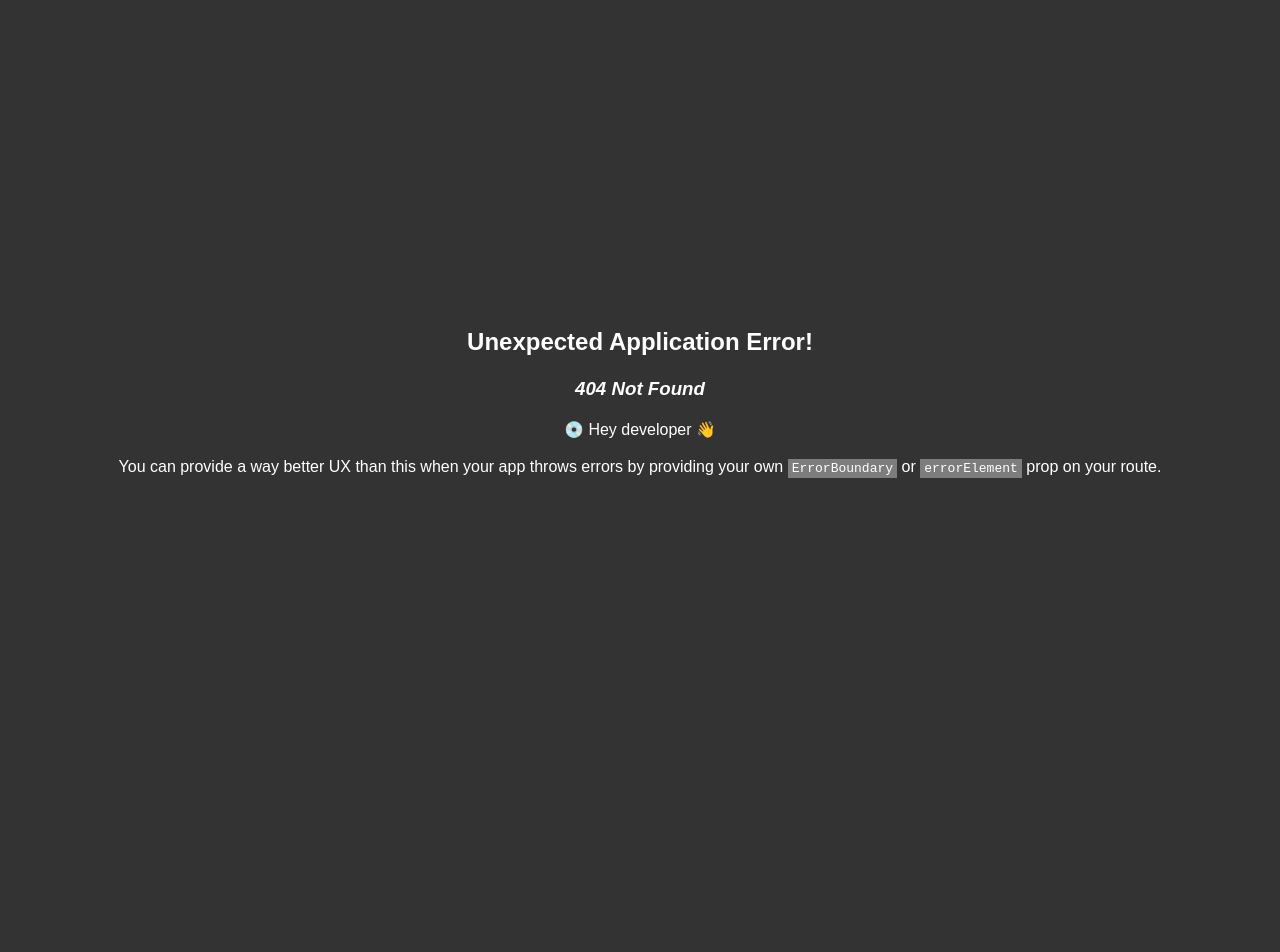
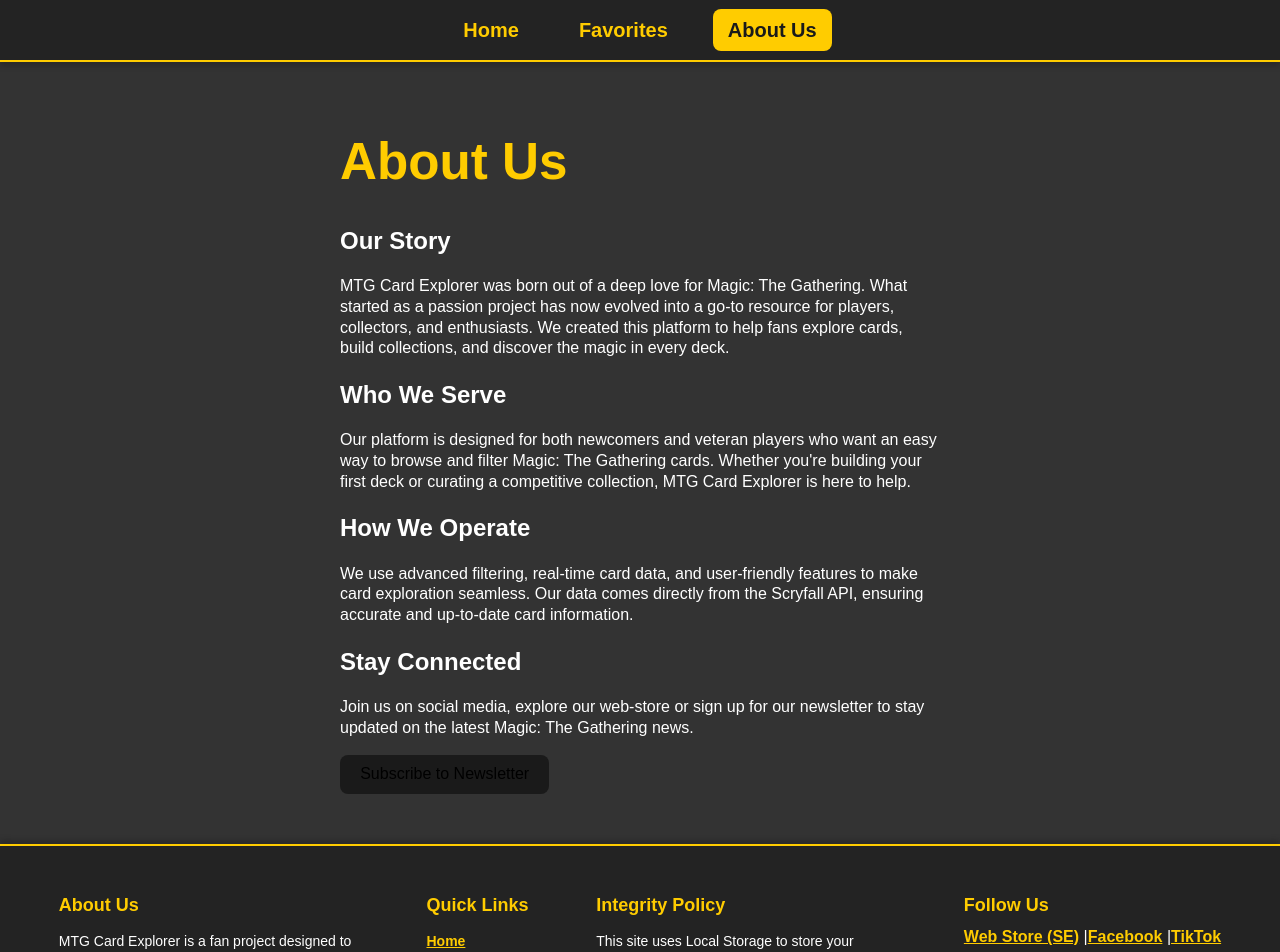
Before and after one commit to Aanndreas/DegreeProjectFED23D, a React (Vite) app in the folder mtg-card-explorer/: page /about-us in a window 1280 px wide. Before the commit this address had no page. Shown: the top 952 px of the page. Before the commit the page ends 800 px from the top, so only its background shows below. Built offline with nearby package versions, Linux system fonts and the light colour scheme.

Commit message:
:sparkles: Add an 'about us' page

```diff
--- a/mtg-card-explorer/src/App.tsx
+++ b/mtg-card-explorer/src/App.tsx
@@ -6,6 +6,7 @@
 import CardDetailsPage from "./pages/CardDetailsPage";
 import FavoritesPage from "./pages/FavoritesPage";
 import IntegrityPolicy from "./pages/IntegrityPolicy";
+import AboutUs from "./pages/AboutUs";
 
 function App() {
   const [filters, setFilters] = useState({
@@ -60,6 +61,10 @@
           path: "/integrity-policy",
           element: <IntegrityPolicy />,
         },
+        {
+          path: "/about-us",
+          element: <AboutUs />,
+        },
       ],
     },
   ]);
--- a/mtg-card-explorer/src/components/Footer.tsx
+++ b/mtg-card-explorer/src/components/Footer.tsx
@@ -24,7 +24,7 @@
               <Link to="/favorites">Favorites</Link>
             </li>
             <li>
-              <Link to="/about">About Us</Link>
+              <Link to="/about-us">About Us</Link>
             </li>
             <li>
               <Link to="/contact">Contact</Link>
@@ -47,7 +47,15 @@
           <h3>Follow Us</h3>
           <div className="social-icons">
             <a
-              href="https://facebook.com"
+              href="https://deckanddraft.odoo.com/"
+              target="_blank"
+              rel="noopener noreferrer"
+            >
+              Web Store (SE)
+            </a>{" "}
+            |
+            <a
+              href="https://www.facebook.com/profile.php?id=61568785420078"
               target="_blank"
               rel="noopener noreferrer"
             >
@@ -55,19 +63,11 @@
             </a>{" "}
             |
             <a
-              href="https://twitter.com"
+              href="https://www.tiktok.com/@deckanddraft?lang=sv-SE"
               target="_blank"
               rel="noopener noreferrer"
             >
-              Twitter
-            </a>{" "}
-            |
-            <a
-              href="https://instagram.com"
-              target="_blank"
-              rel="noopener noreferrer"
-            >
-              Instagram
+              TikTok
             </a>
           </div>
         </div>
--- a/mtg-card-explorer/src/components/Nav.tsx
+++ b/mtg-card-explorer/src/components/Nav.tsx
@@ -22,6 +22,14 @@
             Favorites
           </NavLink>
         </li>
+        <li>
+          <NavLink
+            to="/about-us"
+            className={({ isActive }) => (isActive ? "active-link" : "")}
+          >
+            About Us
+          </NavLink>
+        </li>
       </ul>
     </nav>
   );
--- /dev/null
+++ b/mtg-card-explorer/src/pages/AboutUs.tsx
@@ -0,0 +1,57 @@
+import React from "react";
+import SEO from "../components/SEO";
+
+const AboutUs = () => {
+  return (
+    <div className="about-us-container">
+      <SEO
+        title="About Us - MTG Card Explorer"
+        description="Learn more about the story, mission, and people behind MTG Card Explorer."
+      />
+
+      <h1>About Us</h1>
+
+      <section className="brand-story">
+        <h2>Our Story</h2>
+        <p>
+          MTG Card Explorer was born out of a deep love for Magic: The
+          Gathering. What started as a passion project has now evolved into a
+          go-to resource for players, collectors, and enthusiasts. We created
+          this platform to help fans explore cards, build collections, and
+          discover the magic in every deck.
+        </p>
+      </section>
+
+      <section className="who-we-serve">
+        <h2>Who We Serve</h2>
+        <p>
+          Our platform is designed for both newcomers and veteran players who
+          want an easy way to browse and filter Magic: The Gathering cards.
+          Whether you're building your first deck or curating a competitive
+          collection, MTG Card Explorer is here to help.
+        </p>
+      </section>
+
+      <section className="how-we-operate">
+        <h2>How We Operate</h2>
+        <p>
+          We use advanced filtering, real-time card data, and user-friendly
+          features to make card exploration seamless. Our data comes directly
+          from the Scryfall API, ensuring accurate and up-to-date card
+          information.
+        </p>
+      </section>
+
+      <section className="cta">
+        <h2>Stay Connected</h2>
+        <p>
+          Join us on social media, explore our web-store or sign up for our
+          newsletter to stay updated on the latest Magic: The Gathering news.
+        </p>
+        <button className="cta-button">Subscribe to Newsletter</button>
+      </section>
+    </div>
+  );
+};
+
+export default AboutUs;
--- a/mtg-card-explorer/src/styles/App.css
+++ b/mtg-card-explorer/src/styles/App.css
@@ -428,3 +428,23 @@
     color: #ffcc00;
   }
 }
+.about-us-container {
+  max-width: 600px;
+  margin: 0 auto;
+  padding: 20px;
+  text-align: left;
+}
+
+.about-section {
+  margin-bottom: 30px;
+}
+
+.about-section h2 {
+  color: #8b0000;
+}
+
+.about-section p {
+  font-size: 16px;
+  line-height: 1.6;
+  color: #333;
+}
```
